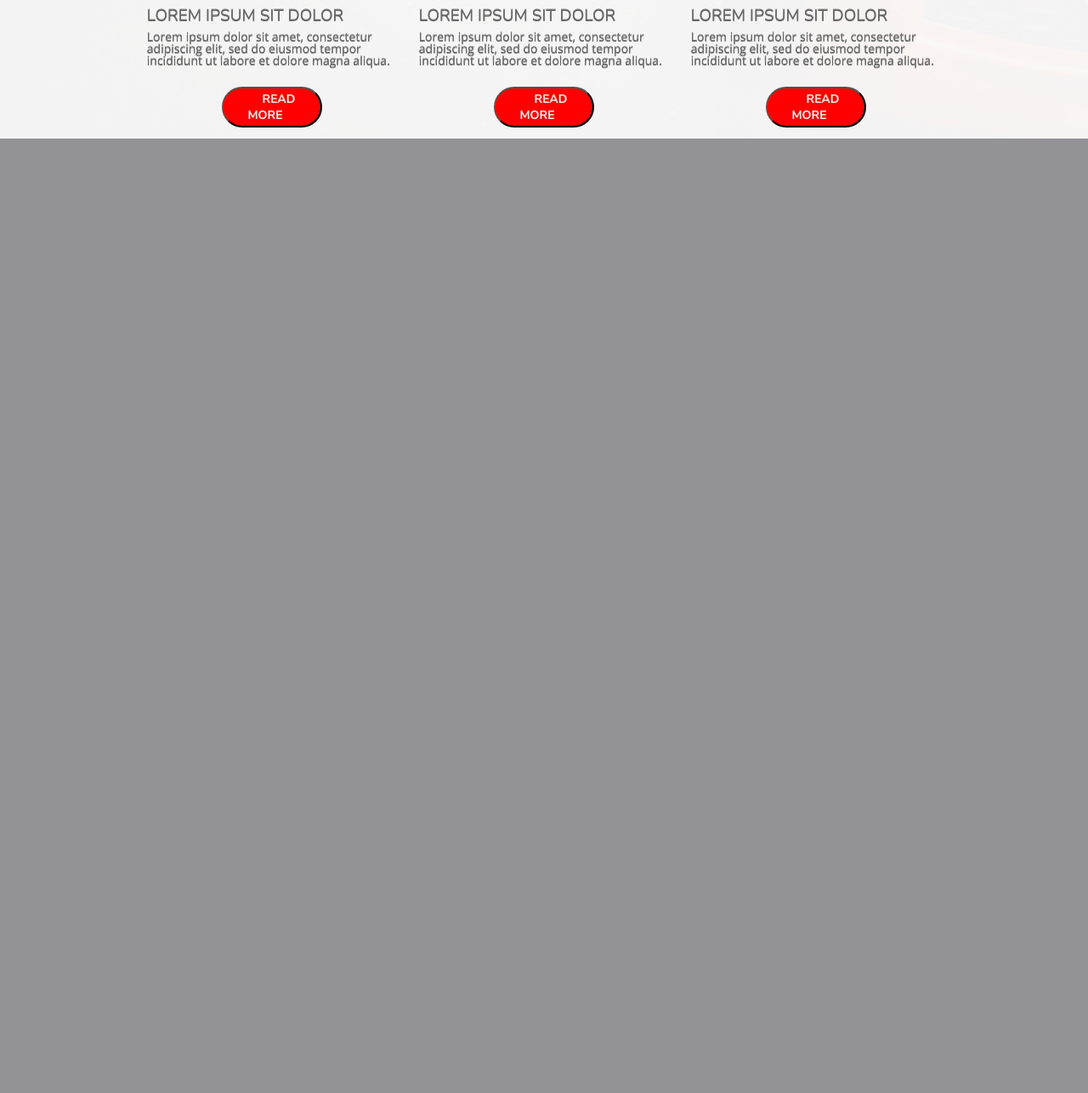
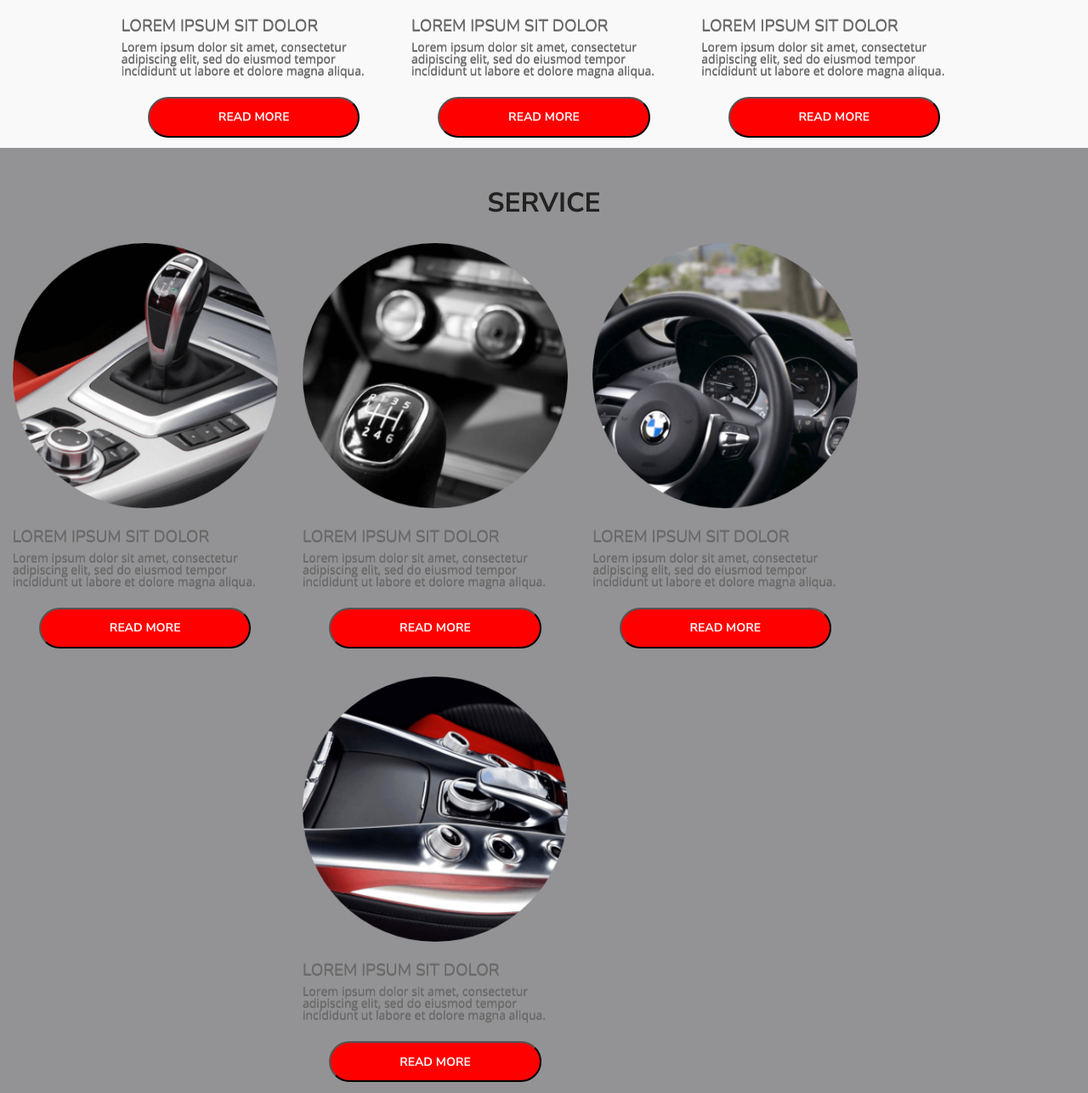
Before and after one commit to oillichov/carsharing, a plain HTML site: page index.html in a window 1280 px wide. Shown: the part 1044-2330 px from the top of the page at 85% size. Before the commit the page ends 1207 px from the top, so only its background shows below. Drawn offline with nearby package versions, Linux system fonts and the light colour scheme.

Commit message:
looks like final version of 2 sections

```diff
--- a/css/style.css
+++ b/css/style.css
@@ -13,7 +13,7 @@ body {
     background-size: cover;
     background-blend-mode: color;
     width: 100%;
-    height: 100%;
+    height: 100vh;
 }
 
 .header {
@@ -113,6 +113,7 @@ li:hover{
     flex-wrap: wrap;
 }
 
+
 button {
     display: inline-block;
     box-sizing: border-box;
@@ -120,7 +121,7 @@ button {
     align-items: center;
     background-color: var(--primary-color);
     border-radius: 40px;
-    width: 40%;
+    width: 80%;
     align-self: center;
     min-height: 6vh;
     margin-top: 3vh;
@@ -184,20 +185,7 @@ button {
     justify-content: center;
     box-sizing: border-box;
     flex-wrap: wrap;
-    width: 100%;
-    height: auto;
     background: var(--secondary-color) no-repeat;
-}
-
-
-.blog__boxes {
-    width: 80%;
-    display: flex;
-    flex-wrap: wrap;
-    box-sizing: border-box;
-    justify-content: center;
-    align-items: flex-start;
-
 }
 
 .title {
@@ -229,17 +217,22 @@ button {
     color:#222;
 }
 
+.blog__boxes {
+    width: 80%;
+    height: 100%;
+    display: flex;
+    flex-wrap: wrap;
+    box-sizing: border-box;
+    justify-content: space-around;
+}
 
 .blog__box {
     display: flex;
-    box-sizing: border-box;
     flex-direction: column;
-    min-width:  10vw;
-    max-width: 25vw;
-    min-height: 25vh;
-
+    max-width: 20vw;
+    min-width: 312px;
+    max-height: 70vh;
     padding: 1vw;
-}
 
 
 .blog__image {
@@ -269,3 +262,13 @@ button {
     color: #6A6A6A;
 
 }
+
+.service__section {
+    display: flex;
+    justify-content: center;
+    box-sizing: border-box;
+    flex-wrap: wrap;
+    width: 100%;
+    height: auto;
+    background: #28272C no-repeat;
+}
--- a/index.html
+++ b/index.html
@@ -88,6 +88,60 @@
     </div>
 </section>
 
+<section class="service__section">
+    <div class="title">
+        <h2>
+            <strong>Service</strong>
+        </h2>
+    </div>
+
+    <div class="blog__boxes">
+        <div class="blog__box">
+            <img src="../carsharing/images/mini1.png" alt="round1" class="blog__image">
+            <h3 class="box__title">Lorem ipsum sit dolor</h3>
+            <p class="box__description">
+                Lorem ipsum dolor sit amet, consectetur adipiscing elit, sed do eiusmod tempor incididunt ut labore et dolore magna aliqua.
+            </p>
+            <button>
+                <a href="/" class="link">Read more</a>
+            </button>
+        </div>
+
+        <div class="blog__box">
+            <img src="../carsharing/images/mini2.png" alt="round1" class="blog__image">
+            <h3 class="box__title">Lorem ipsum sit dolor</h3>
+            <p class="box__description">
+                Lorem ipsum dolor sit amet, consectetur adipiscing elit, sed do eiusmod tempor incididunt ut labore et dolore magna aliqua.
+            </p>
+            <button>
+                <a href="/" class="link">Read more</a>
+            </button>
+        </div>
+
+        <div class="blog__box">
+            <img src="../carsharing/images/mini3.png" alt="round1" class="blog__image">
+            <h3 class="box__title">Lorem ipsum sit dolor</h3>
+            <p class="box__description">
+                Lorem ipsum dolor sit amet, consectetur adipiscing elit, sed do eiusmod tempor incididunt ut labore et dolore magna aliqua.
+            </p>
+            <button>
+                <a href="/" class="link">Read more</a>
+            </button>
+        </div>
+
+        <div class="blog__box">
+            <img src="../carsharing/images/mini4.png" alt="round1" class="blog__image">
+            <h3 class="box__title">Lorem ipsum sit dolor</h3>
+            <p class="box__description">
+                Lorem ipsum dolor sit amet, consectetur adipiscing elit, sed do eiusmod tempor incididunt ut labore et dolore magna aliqua.
+            </p>
+            <button>
+                <a href="/" class="link">Read more</a>
+            </button>
+        </div>
+
+</section>
+
 <footer>
 </footer>
 
```
